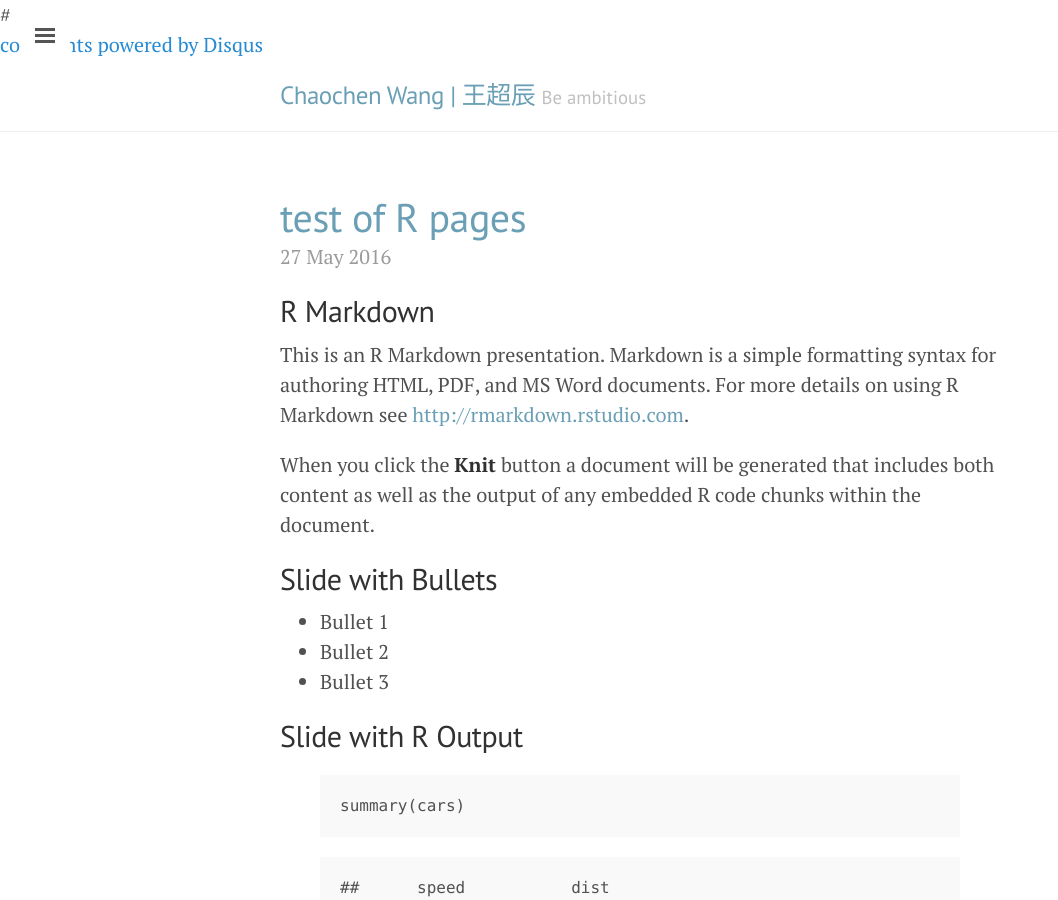
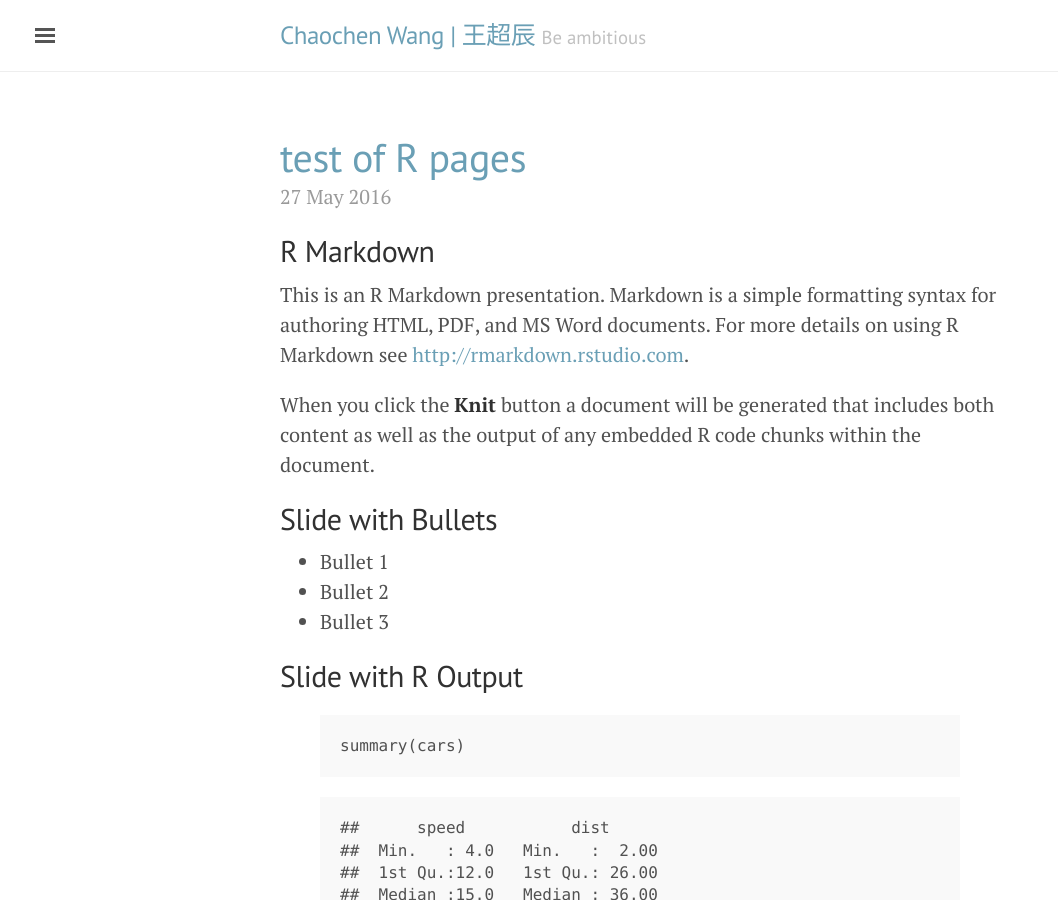
Before and after one commit to cjjcwang/winterwang.github.io, a Jekyll site: the page built from index.html, in a window 1280 px wide and 900 px high. Shown: the whole window, without its empty margins (0-1058 px from the left). Built offline with Jekyll 4.4.1, drawn with Linux system fonts in a browser that asks for light colours; the list of posts is cut into pages by our own code; comment, search, counter and statistics services are not loaded; some of the changed lines change nothing that is shown.

Commit message:
comments added

```diff
--- a/_includes/comments.html
+++ b/_includes/comments.html
@@ -1,14 +1,23 @@
 <!--Add Disqus comments. -->
 <div id="disqus_thread"></div>
-   <script type="text/javascript">
-     var disqus_shortname = 'ccwang'
+<script>
+    /**
+     *  RECOMMENDED CONFIGURATION VARIABLES: EDIT AND UNCOMMENT THE SECTION BELOW TO INSERT DYNAMIC VALUES FROM YOUR PLATFORM OR CMS.
+     *  LEARN WHY DEFINING THESE VARIABLES IS IMPORTANT: https://disqus.com/admin/universalcode/#configuration-variables
+     */
+    /*
+    var disqus_config = function () {
+        this.page.url = PAGE_URL;  // Replace PAGE_URL with your page's canonical URL variable
+        this.page.identifier = PAGE_IDENTIFIER; // Replace PAGE_IDENTIFIER with your page's unique identifier variable
+    };
+    */
+    (function() {  // DON'T EDIT BELOW THIS LINE
+        var d = document, s = d.createElement('script');
 
-     (function () {
-       var dsq = document.createElement('script');
-       dsq.type = 'text/javascript'; dsq.async = true;
-       dsq.src = '//' + disqus_shortname + ".disqus.com/embed.js";
-       (document.getElementsByTagName('head')[0] || document.getElementsByTagName('body')[0]).appendChild(dsq);
-     })();
-   </script>
-   <noscript>Please enable JavaScript to view the <a href="http://disqus.com/?ref_noscript">comments powered by Disqus.</a></noscript>
-   <a href="https://disqus.com" class="dsq-brlink">comments powered by  <span class="logo-disqus">Disqus</span></a>
+        s.src = '//ccwang.disqus.com/embed.js';
+
+        s.setAttribute('data-timestamp', +new Date());
+        (d.head || d.body).appendChild(s);
+    })();
+</script>
+<noscript>Please enable JavaScript to view the <a href="https://disqus.com/?ref_noscript" rel="nofollow">comments powered by Disqus.</a></noscript>
--- a/_layouts/default.html
+++ b/_layouts/default.html
@@ -5,9 +5,8 @@
 
   <body class="theme-base-0d">
 
+  {% include comments.html %}
     {% include sidebar.html %}
-
-   # {% include comments.html %}
 
     <!-- Wrap is the content to shift when toggling the sidebar. We wrap the
          content to avoid any CSS collisions with our real content. -->
```
